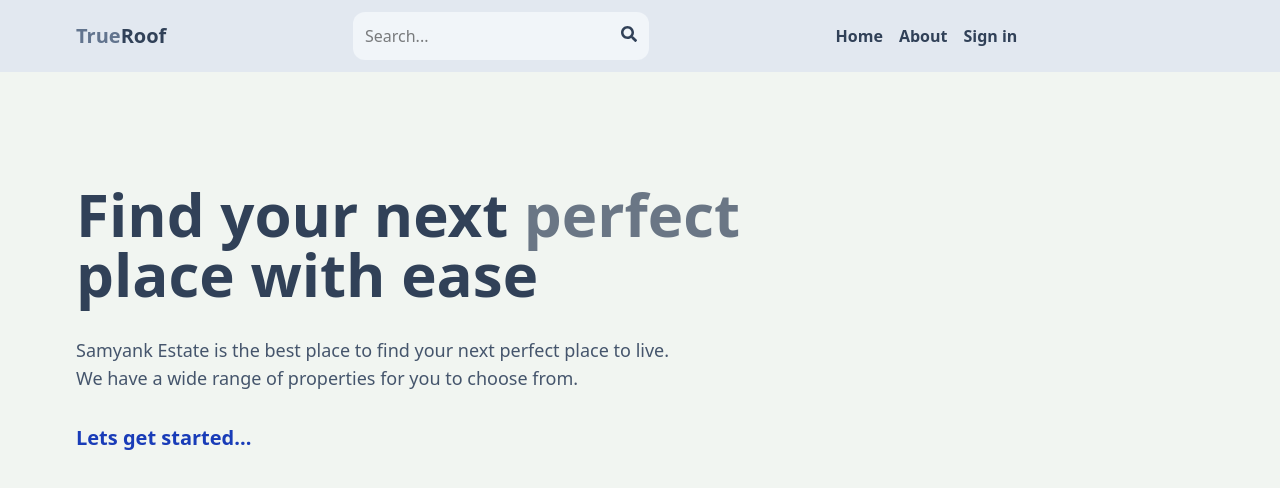
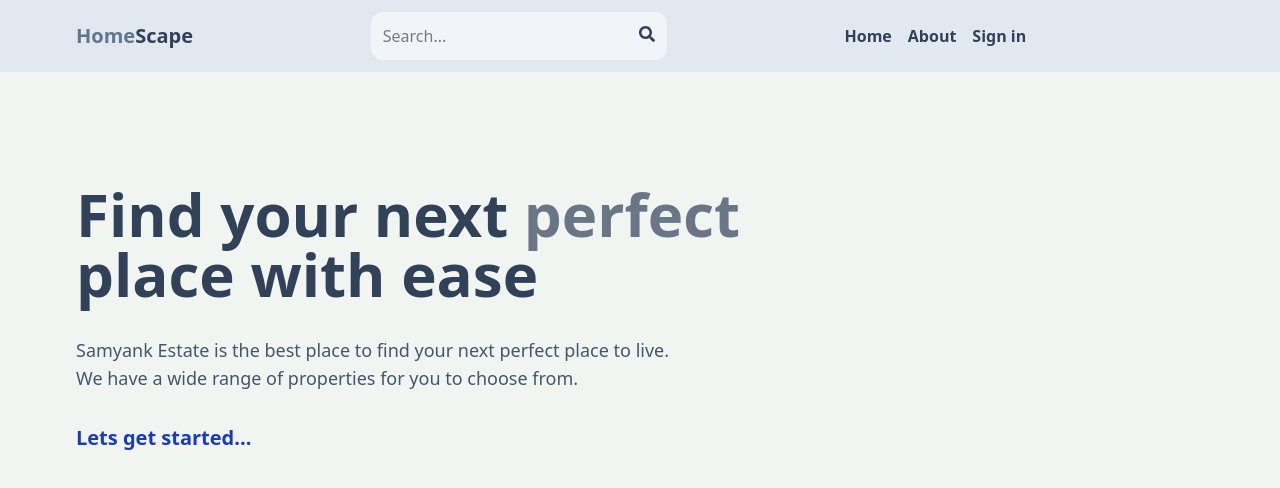
Before and after one commit to Samyankror/HomeScape, a React (Vite) app in the folder client/: page / in a window 1280 px wide. Shown: the top 488 px of the page. Built offline with nearby package versions, Linux system fonts and the light colour scheme; no server answers.

Commit message:
Update Header.jsx

```diff
--- a/client/src/components/Header.jsx
+++ b/client/src/components/Header.jsx
@@ -31,8 +31,8 @@
             <div className = "flex flex-col  gap-3 sm:flex-row justify-between items-center max-w-6xl mx-auto p-3">
                 <Link to='/'>
             <h1 className="font-bold text-xl">
-                <span className="text-slate-500">True</span>
-                <span className="text-slate-700">Roof</span>
+                <span className="text-slate-500">Home</span>
+                <span className="text-slate-700">Scape</span>
             </h1>
             </Link>
             <form  onSubmit={handleSubmit}
```
